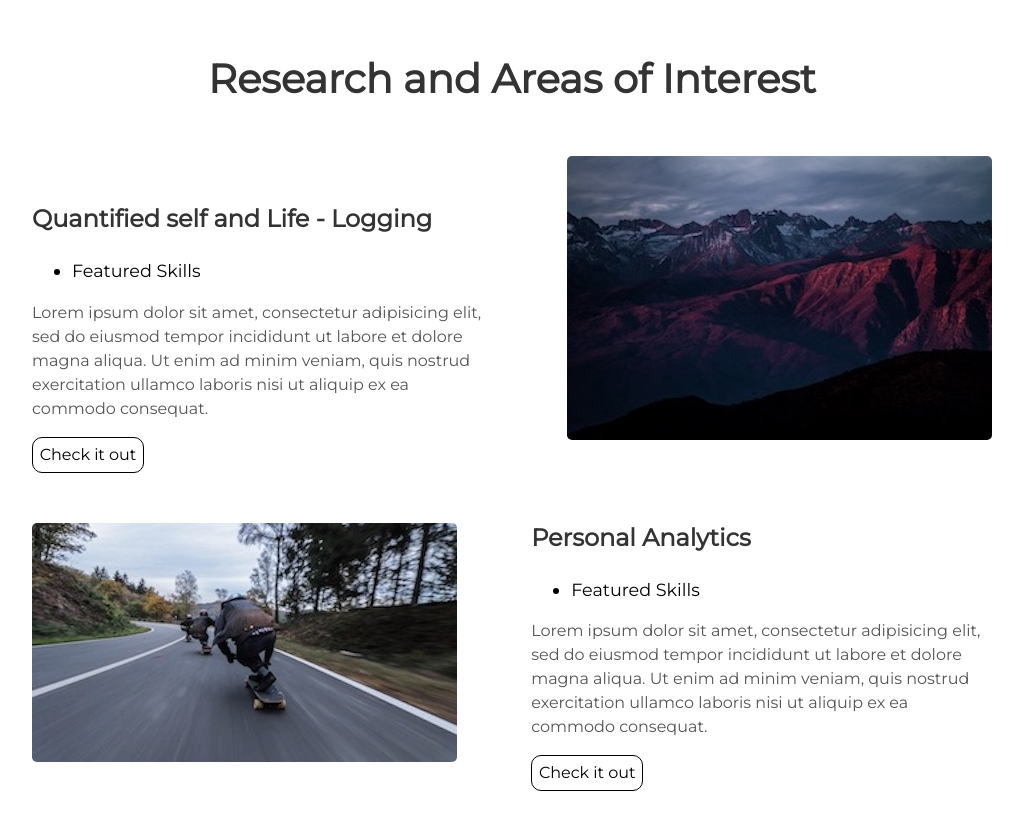
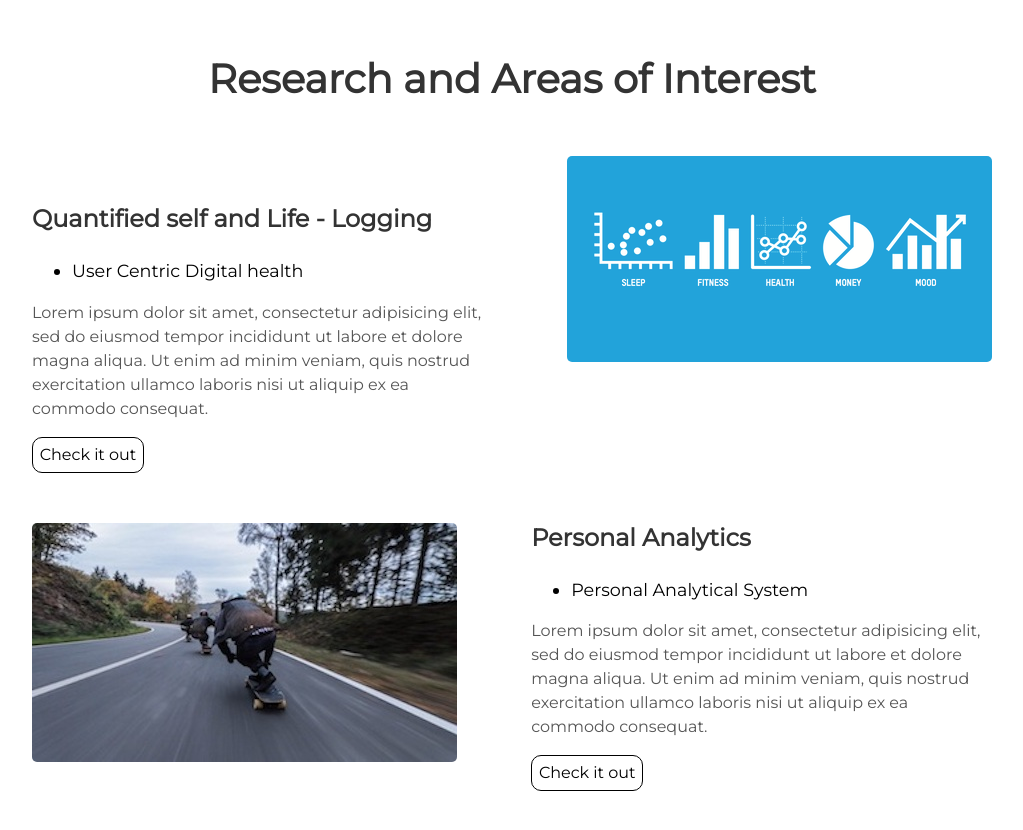
Before and after one commit to vijayvardhan94/laughing-octo-barnacle, a Jekyll site: the page built from index.html, in a window 1280 px wide and 900 px high, scrolled down 1650 px. Shown: the top 830 px of the window, without its empty margins (128-1151 px from the left). Built offline with Jekyll 4.4.1, drawn with Linux system fonts in a browser that asks for light colours.

Commit message:
img and desc

```diff
--- a/_includes/projects.html
+++ b/_includes/projects.html
@@ -3,12 +3,12 @@
 </div>
 <div class="user-projects">
   <div class="images-right">
-    <img alt="mountains" src="{{ "/assets/img/mountains.jpg" | prepend: site.baseurl }}" />
+    <img alt="mountains" src="{{ "/assets/img/Webp.net-resizeimage.png" | prepend: site.baseurl }}" />
   </div>
   <div class="contents">
     <h3> Quantified self and Life - Logging </h3>
     <ul>
-      <li> Featured Skills</li>
+      <li> User Centric Digital health</li>
     </ul>
     <p>Lorem ipsum dolor sit amet, consectetur adipisicing elit, sed do eiusmod tempor incididunt ut labore et dolore magna aliqua. Ut enim ad minim veniam, quis nostrud exercitation ullamco laboris nisi ut aliquip ex ea commodo consequat.</p>
     <a class="project-link" href="#">Check it out</a>
@@ -21,7 +21,7 @@
   <div class="contents-right">
     <h3> Personal Analytics</h3>
     <ul>
-      <li> Featured Skills</li>
+      <li> Personal Analytical System</li>
     </ul>
     <p>Lorem ipsum dolor sit amet, consectetur adipisicing elit, sed do eiusmod tempor incididunt ut labore et dolore magna aliqua. Ut enim ad minim veniam, quis nostrud exercitation ullamco laboris nisi ut aliquip ex ea commodo consequat.</p>
     <a class="project-link" href="#">Check it out</a>
```
Also changed, not shown: assets/img/Webp.net-resizeimage.png (added), dashboard.png (added), 1 other file.
